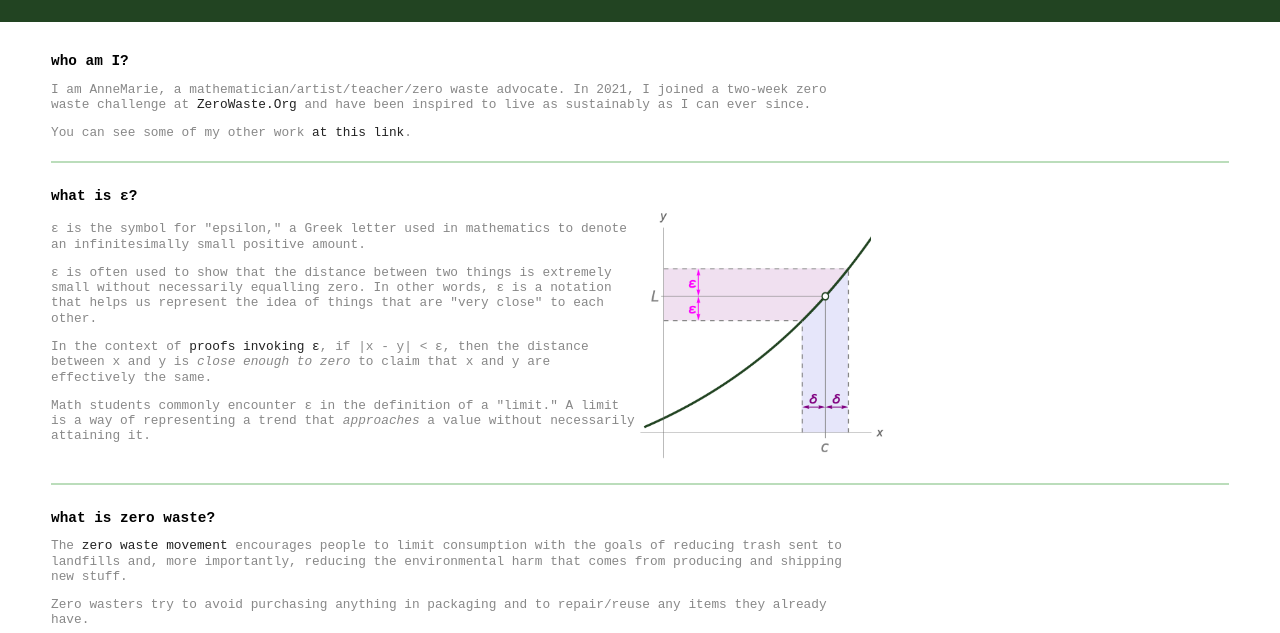
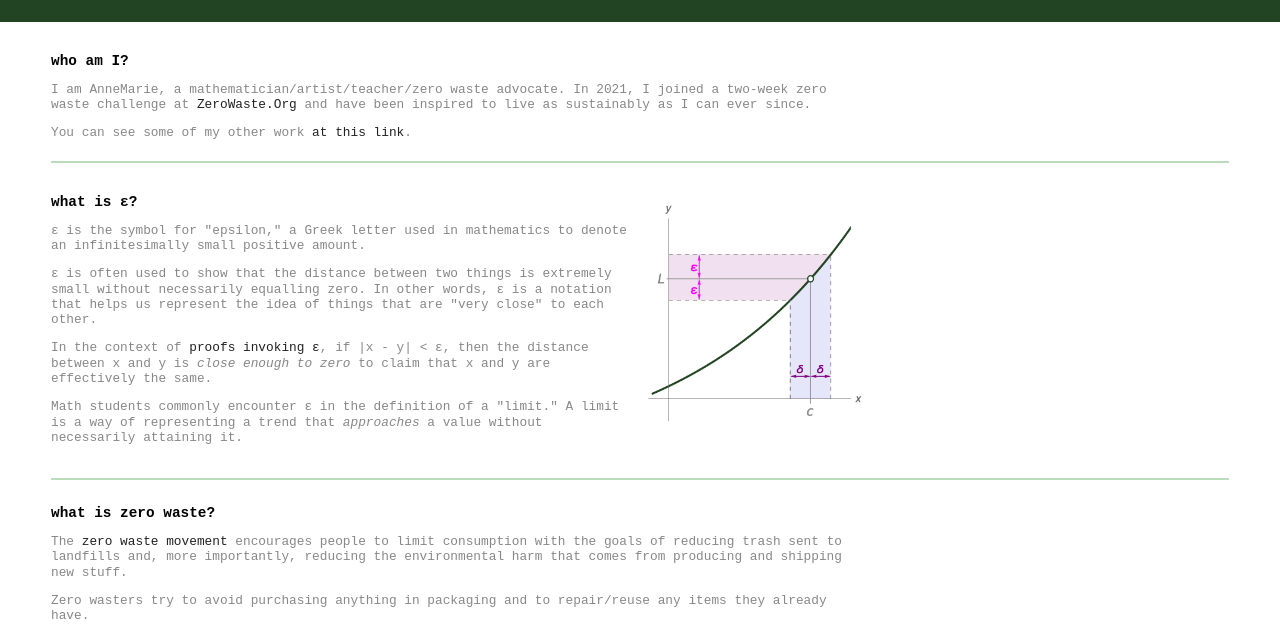
Before and after one commit to atorresen/epsilon, a plain HTML site: page about.html in a window 1280 px wide. Shown: the part 115-748 px from the top of the page. Drawn offline with Linux system fonts and the light colour scheme.

Commit message:
Vertically center plot img in what is epsilon grid

```diff
--- a/about.html
+++ b/about.html
@@ -23,9 +23,9 @@
 				You can see some of my other work <a href="https://atorresen.github.io/art">at this link</a>.
 			</p>
 			<hr>
-			<h3>what is ε?</h3>
 			<div class="grid">
 			  <div class="box">
+					<h3>what is ε?</h3>
 					<p>
 						ε is the symbol for "epsilon," a Greek letter used in mathematics
 						to denote an infinitesimally small positive amount.
--- a/styles.css
+++ b/styles.css
@@ -36,7 +36,7 @@ table, td {
 	max-width: 800px;
 }
 img {
-	max-height: 250px;
+	max-height: 220px;
 }
 
 li {
@@ -94,7 +94,9 @@ div {
 }
 
 .grid {
+	align-items: center;
 	display: grid;
+	grid-gap: 15px;
 	grid-template-columns: 1fr 1fr;
 	margin: 0;
 	padding: 0;
@@ -102,6 +104,7 @@ div {
 @media screen and (max-width: 800px) {
 	/* switch from colums to rows below 800px screen width */
 	.grid {
+		grid-gap: 0;
 		grid-template-columns: 1fr;
 	}
 	.imgbox {
```
